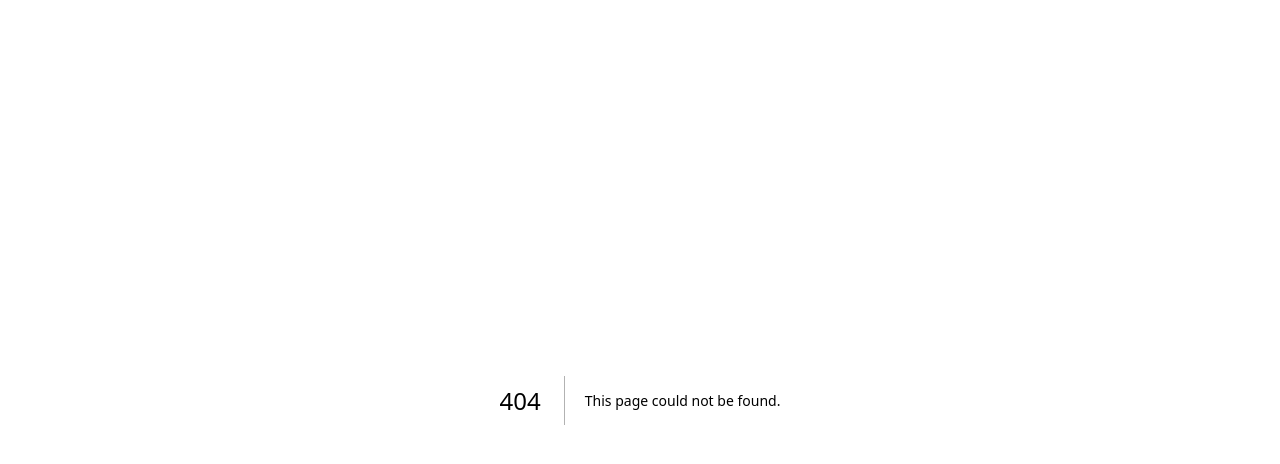
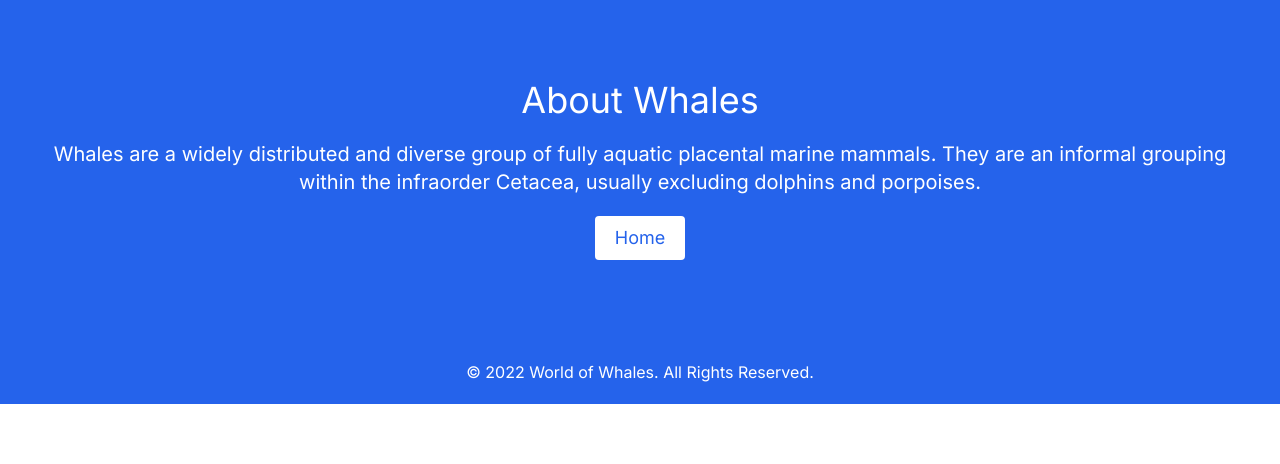
Before and after one commit to AvianIndustries/a-very-cool-website-1758489901592-1asx62, a Next.js app: page /about in a window 1280 px wide. Before the commit this address had no page. Shown: the top 464 px of the page. Built offline with nearby package versions, Linux system fonts and the light colour scheme.

Commit message:
AI generated: app/about/page.tsx

```diff
--- /dev/null
+++ b/app/about/page.tsx
@@ -0,0 +1,15 @@
+import Link from 'next/link'
+import { Footer } from '../../components/Footer'
+
+export default function AboutPage() {
+  return (
+    <div className="flex flex-col min-h-screen">
+      <div className="bg-blue-600 text-white py-20 px-10 text-center">
+        <h1 className="text-4xl mb-5">About Whales</h1>
+        <p className="text-xl">Whales are a widely distributed and diverse group of fully aquatic placental marine mammals. They are an informal grouping within the infraorder Cetacea, usually excluding dolphins and porpoises.</p>
+        <Link href="/"><button className="mt-5 bg-white text-blue-600 px-5 py-2 rounded text-lg">Home</button></Link>
+      </div>
+      <Footer />
+    </div>
+  )
+}
```
